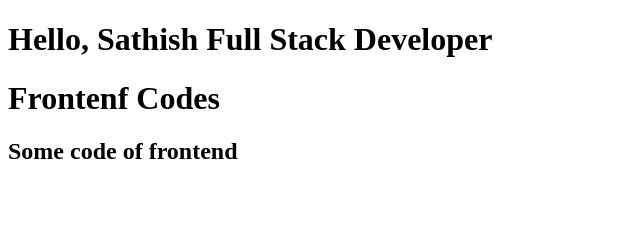
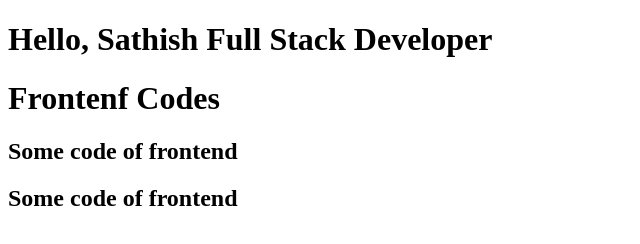
Before and after one commit to Sathish-43/SampleRepo, a plain HTML site: page index.html in a window 1280 px wide. Shown: the whole page, without its empty margins (0-640 px from the left). Drawn offline with Linux system fonts and the light colour scheme.

Commit message:
i am add some data for main branch

```diff
--- a/index.html
+++ b/index.html
@@ -9,5 +9,6 @@
     <h1>Hello, Sathish Full Stack Developer </h1>
     <h1> Frontenf Codes</h1>
     <h2> Some code of frontend</h2>
+    <h2> Some code of frontend</h2>
 </body>
 </html>
```
